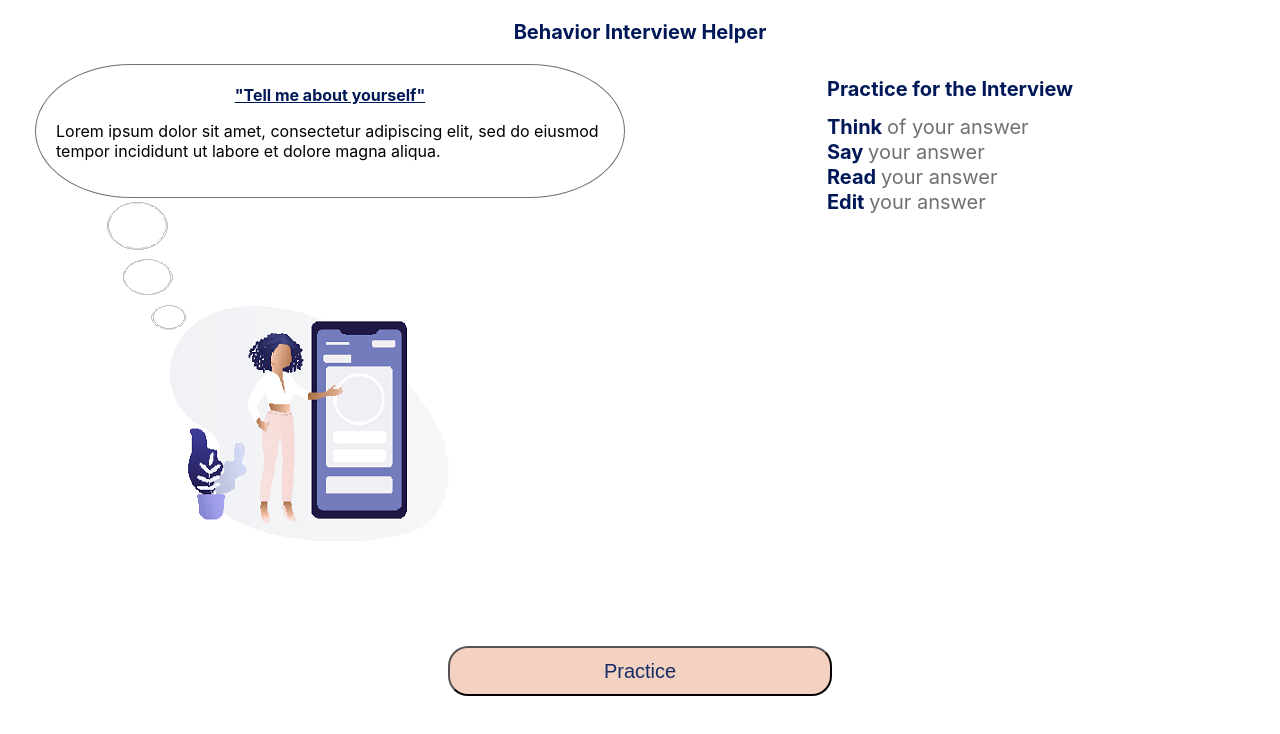
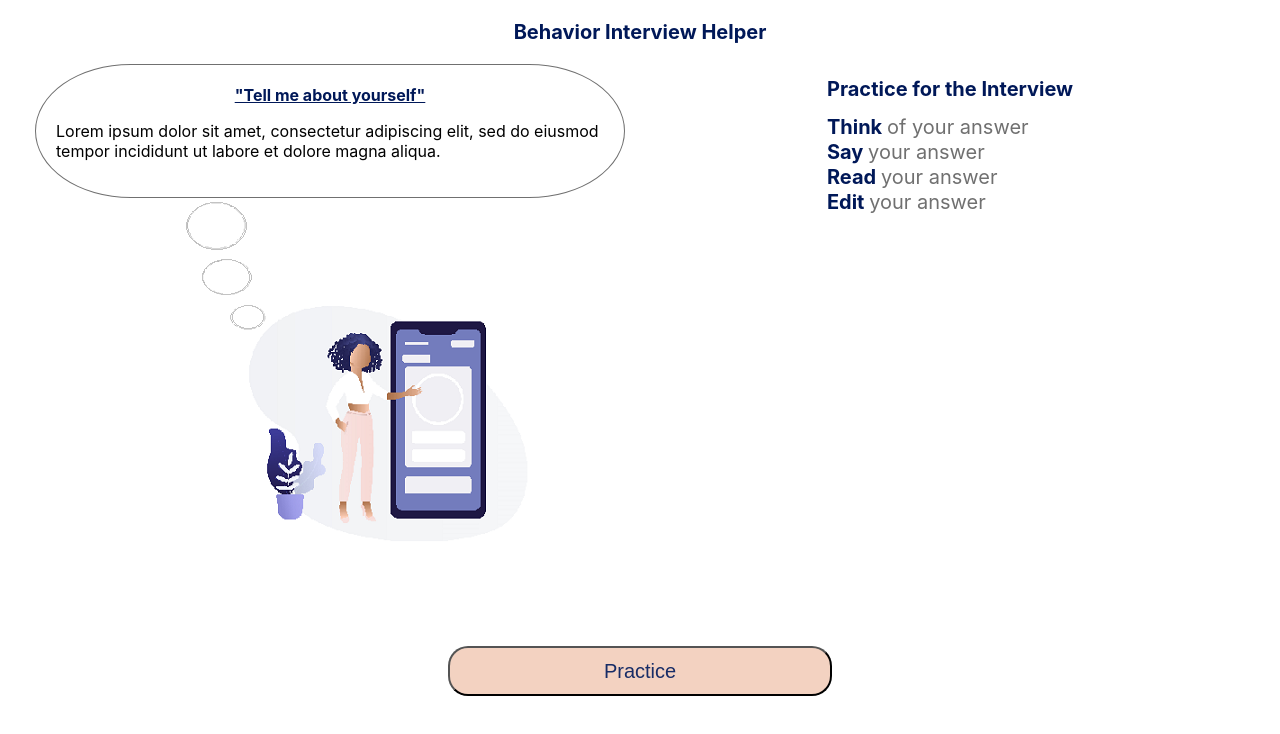
Before and after one commit to jcsmileyjr/behavior-interview-helper, a React (Create React App) app in the folder interview-helper/: page / in a window 1280 px wide. Shown: the top 734 px of the page. Built offline with nearby package versions, Linux system fonts and the light colour scheme.

Commit message:
Styling: Landing Page primary image

```diff
--- a/interview-helper/src/pages/landingPage/landingPage.css
+++ b/interview-helper/src/pages/landingPage/landingPage.css
@@ -141,4 +141,8 @@ main {
         width: 30%;
         margin-top: 0;
     }
+
+    .contentImage__container--placement {
+        text-align: right;
+    }
 }
```
